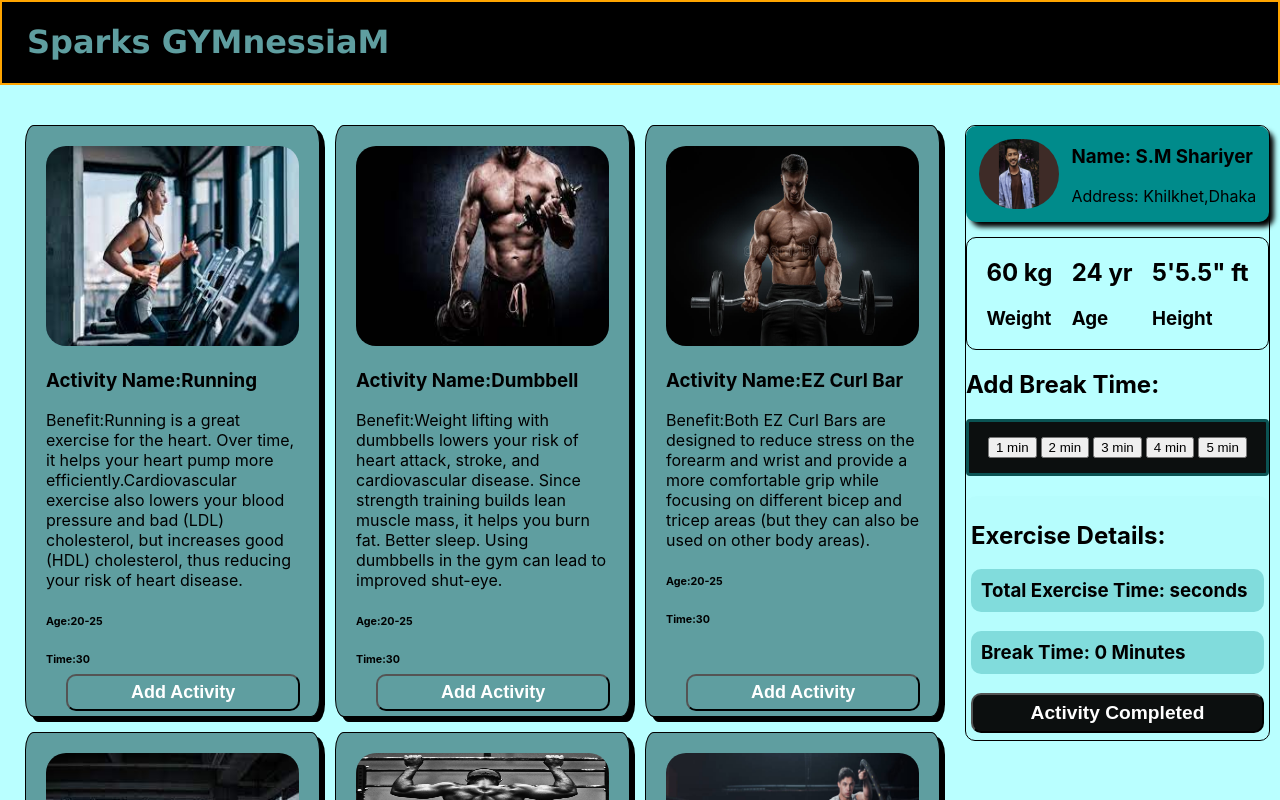
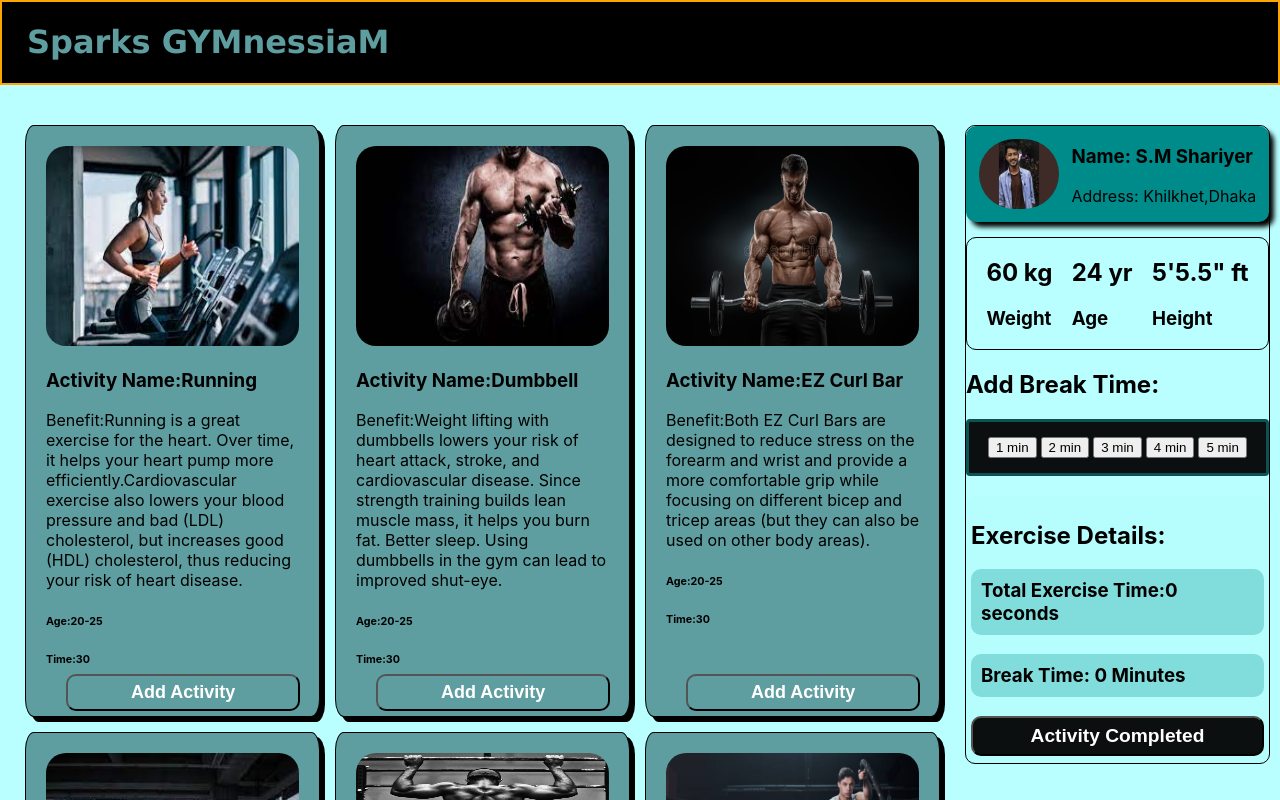
Before and after one commit to Shariyer/Sparks-Gymnessiam, a React (Create React App) app: page / in a window 1280 px wide. Shown: the top 800 px of the page. Built offline with nearby package versions, Linux system fonts and the light colour scheme.

Commit message:
total time added

```diff
--- a/src/components/Activities/Activities.js
+++ b/src/components/Activities/Activities.js
@@ -46,13 +46,15 @@ const Activities = () => {
     }
 
     // calculating total time
-    // let [newTime, setTime] = useState(0)
+    let [totalTime, setTime] = useState(0)
 
     // console.log("newtime:" + newTime);
-    let totalTime = 0;
+
+    // let totalTime = 0;
     const clickHandlerAddToOperation = (activity) => {
 
         totalTime = totalTime + activity.time;
+        setTime(totalTime)
 
 
         // console.log("inside handerler"+totalTime)
@@ -88,7 +90,7 @@ const Activities = () => {
                 btnHandler3={btnHandler3}
                 btnHandler4={btnHandler4}
                 btnHandler5={btnHandler5}
-
+                tTime={totalTime}
                 ></Operation>
            </div>
 
--- a/src/components/Operation/Operation.js
+++ b/src/components/Operation/Operation.js
@@ -6,6 +6,7 @@ import './Operation.css'
 const Operation = (props) => {
 
     const { breakTime } = props;
+    const { tTime } = props;
     const { btnHandler1, btnHandler2, btnHandler3, btnHandler4, btnHandler5} = props;
 
     function notification() {
@@ -52,7 +53,7 @@ const Operation = (props) => {
              </div>
              <div className='exercise-details'>
                  <h2>Exercise Details:</h2>
-                 <h3 className='total-time'>Total Exercise Time: seconds</h3>
+                 <h3 className='total-time'>Total Exercise Time:{tTime} seconds</h3>
                  <h3 className='break-time'>Break Time: {breakTime} Minutes</h3>
                  <button onClick={notification}  className='activity-completed-btn'>Activity Completed</button>
 
```
